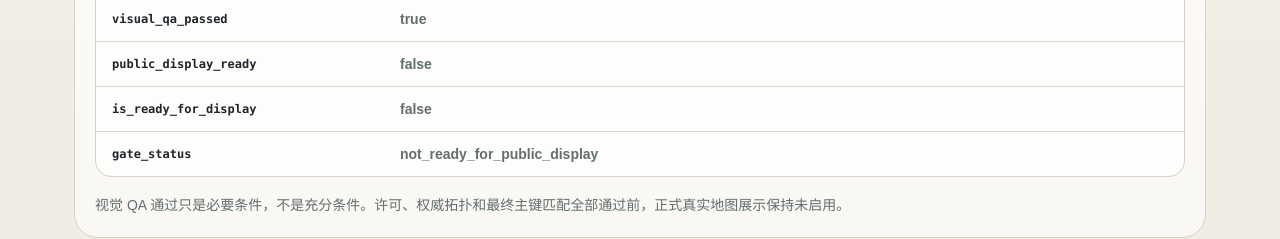
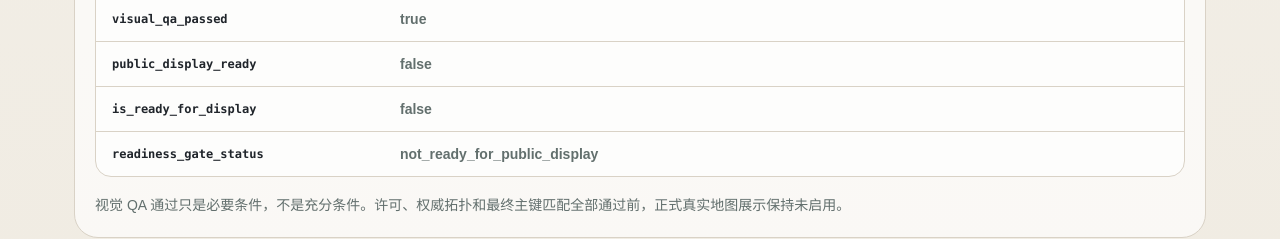
Before and after one commit to hui-sallai/central-europe-political-atlas, a Next.js app: page /map in a window 1280 px wide. Shown: the part 2640-2879 px from the top of the page. Built offline with nearby package versions, Linux system fonts and the light colour scheme.

Commit message:
fix: synchronize Hungary readiness gate status

```diff
--- a/src/app/map/page.tsx
+++ b/src/app/map/page.tsx
@@ -132,7 +132,7 @@ export default function MapPage() {
                 ["visual_qa_passed", String(hungaryNuts3ReadinessGateSummary.visual_qa_passed)],
                 ["public_display_ready", String(hungaryNuts3ReadinessGateSummary.public_display_ready)],
                 ["is_ready_for_display", String(hungaryNuts3ReadinessGateSummary.is_ready_for_display)],
-                ["gate_status", hungaryNuts3ReadinessGateSummary.readiness_gate_status],
+                ["readiness_gate_status", hungaryNuts3ReadinessGateSummary.readiness_gate_status],
               ].map(([field, value]) => (
                 <tr key={field} className="border-b border-[var(--line)] last:border-b-0">
                   <th className="w-72 px-4 py-3 font-mono text-xs font-semibold text-[var(--foreground)]">{field}</th>
--- a/src/components/CountryDetailModeTabs.tsx
+++ b/src/components/CountryDetailModeTabs.tsx
@@ -347,6 +347,9 @@ export function CountryDetailModeTabs({ country }: CountryDetailModeTabsProps) {
               ["许可核验", hungaryNuts3ReadinessGateSummary.license_checked ? "已完成" : "待完成"],
               ["权威拓扑验收", hungaryNuts3ReadinessGateSummary.authoritative_topology_checked ? "已完成" : "待完成"],
               ["最终主键匹配", hungaryNuts3ReadinessGateSummary.region_id_final_matched ? "已完成" : "待完成"],
+              ["public_display_ready", String(hungaryNuts3ReadinessGateSummary.public_display_ready)],
+              ["is_ready_for_display", String(hungaryNuts3ReadinessGateSummary.is_ready_for_display)],
+              ["readiness_gate_status", hungaryNuts3ReadinessGateSummary.readiness_gate_status],
               ["是否进入正式地图", hungaryNuts3ReadinessGateSummary.is_ready_for_display ? "是" : "否"],
               ["备注", "视觉 QA 通过不代表正式展示资格通过"],
             ].map(([label, value]) => (
```
